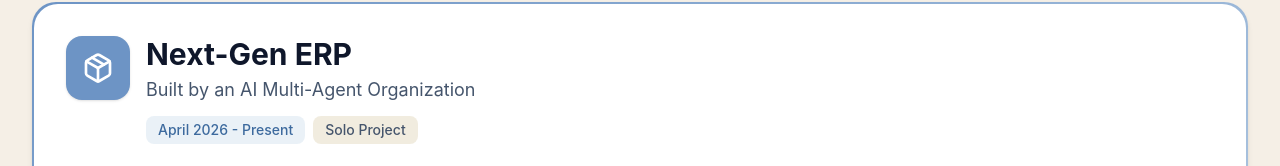
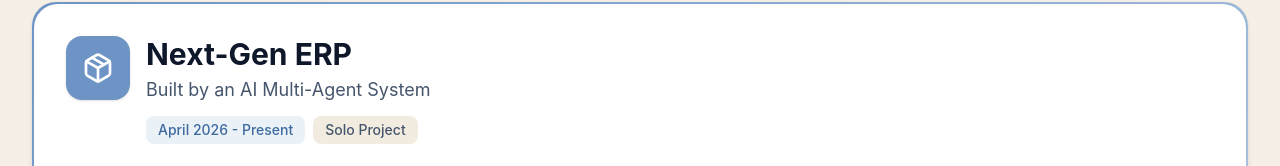
Before and after one commit to skirenekim/profile-webpage, a React (Vite) app: page / in a window 1280 px wide. Both pictures are taken after a click on the button "Projects". Shown: the part 591-757 px from the top of the page. Built offline with nearby package versions, Linux system fonts and the light colour scheme; what @react-pdf/renderer would draw is missing.

Commit message:
Update site: projects.tsx

```diff
--- a/src/app/components/projects.tsx
+++ b/src/app/components/projects.tsx
@@ -21,7 +21,7 @@ type Project = {
 const projects: Project[] = [
   {
     title: 'Next-Gen ERP',
-    subtitle: 'Built by an AI Multi-Agent Organization',
+    subtitle: 'Built by an AI Multi-Agent System',
     period: 'April 2026 - Present',
     team: 'Solo Project',
     icon: Package,
```
